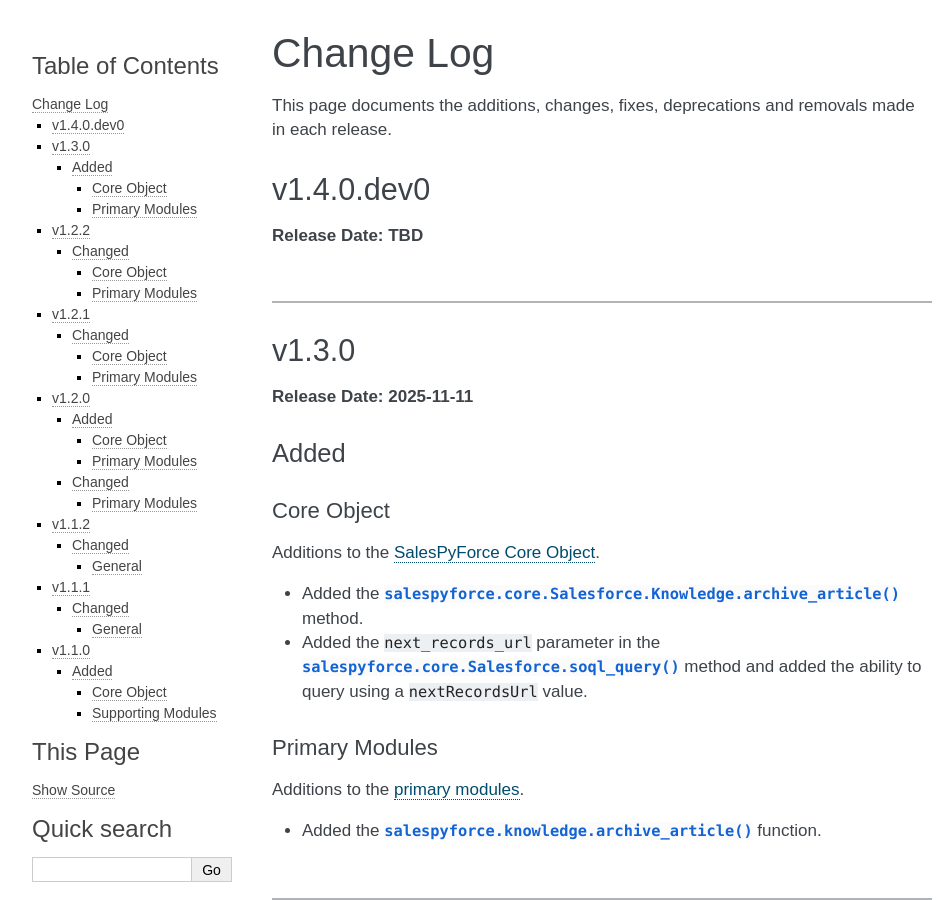
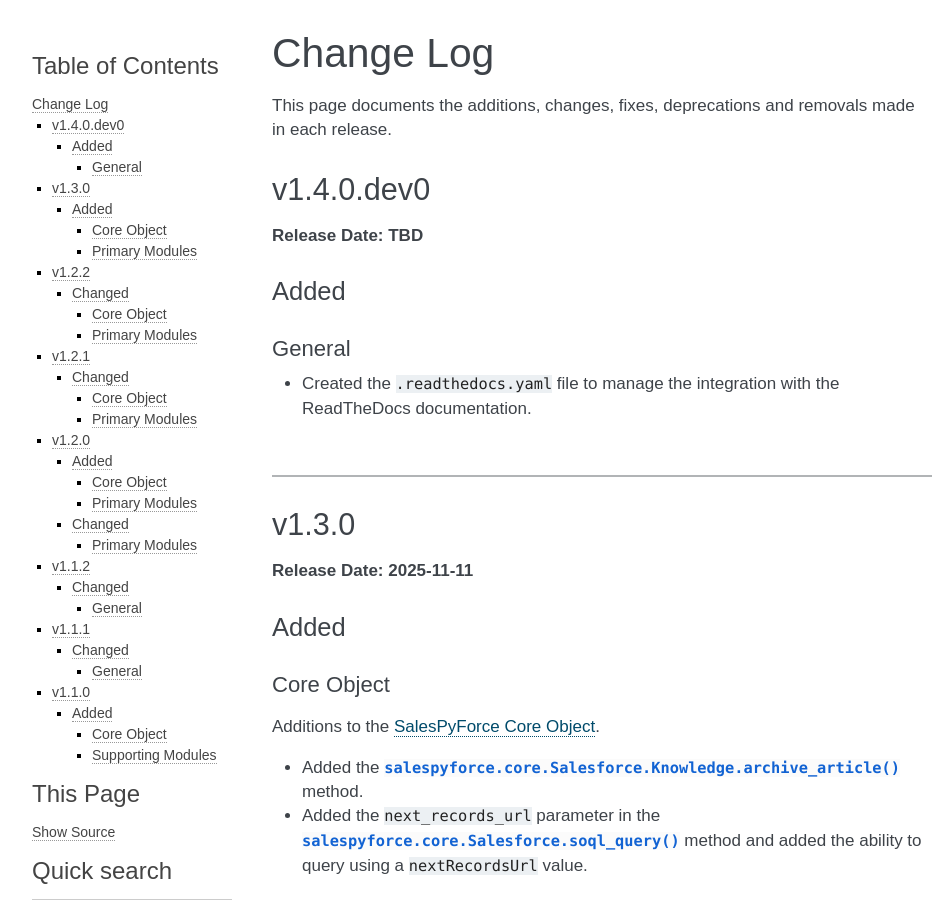
Before and after one commit to jeffshurtliff/salespyforce, a Sphinx documentation site: the page built from docs/changelog.rst, in a window 1280 px wide and 900 px high. Shown: the whole window, without its empty margins (148-1100 px from the left). Built offline with Sphinx 7.4.7, drawn with Linux system fonts in a browser that asks for light colours.

Commit message:
Added the .readthedocs.yaml file at the root level

```diff
--- a/docs/changelog.rst
+++ b/docs/changelog.rst
@@ -7,6 +7,13 @@
 v1.4.0.dev0
 ***********
 **Release Date: TBD**
+
+Added
+=====
+
+General
+-------
+* Created the ``.readthedocs.yaml`` file to manage the integration with the ReadTheDocs documentation.
 
 |
 
```
Also changed, not shown: .readthedocs.yaml (added).
